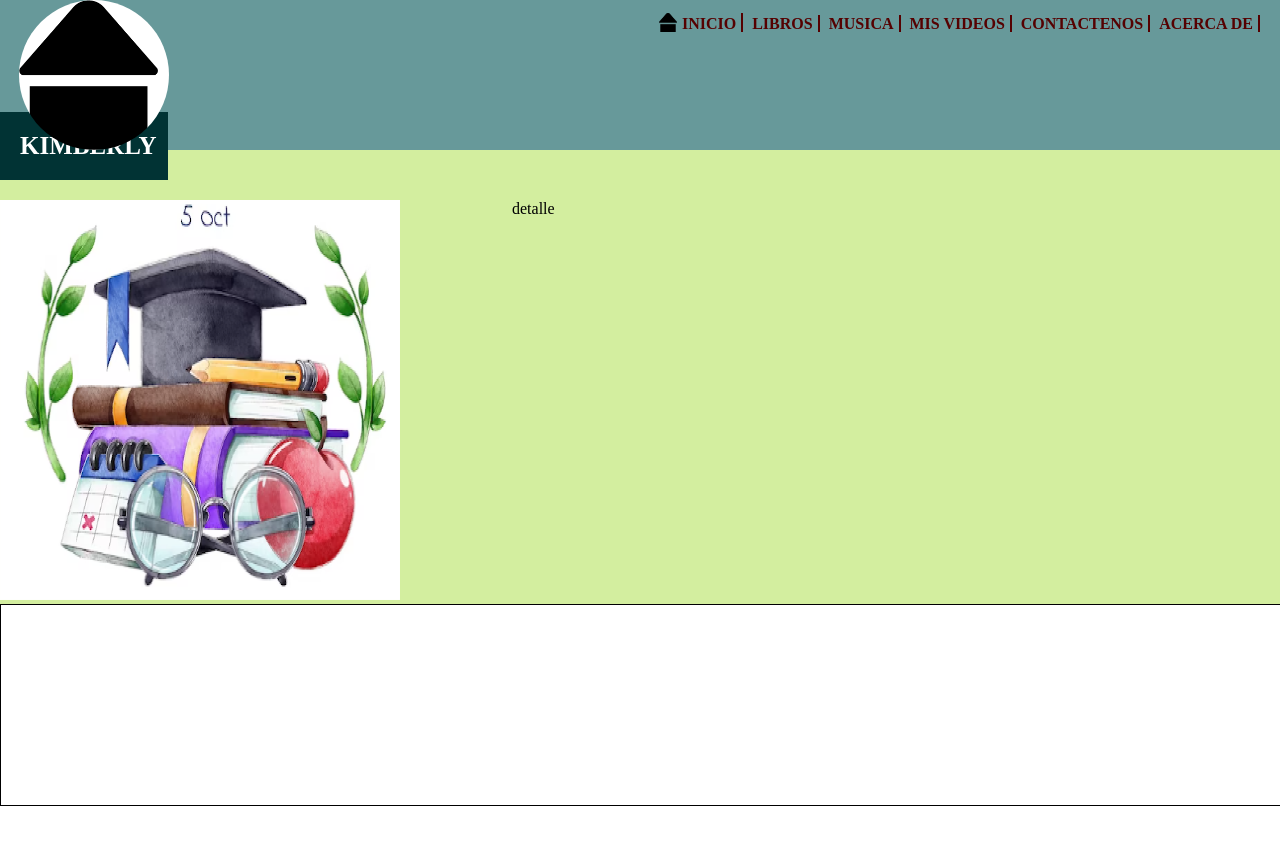
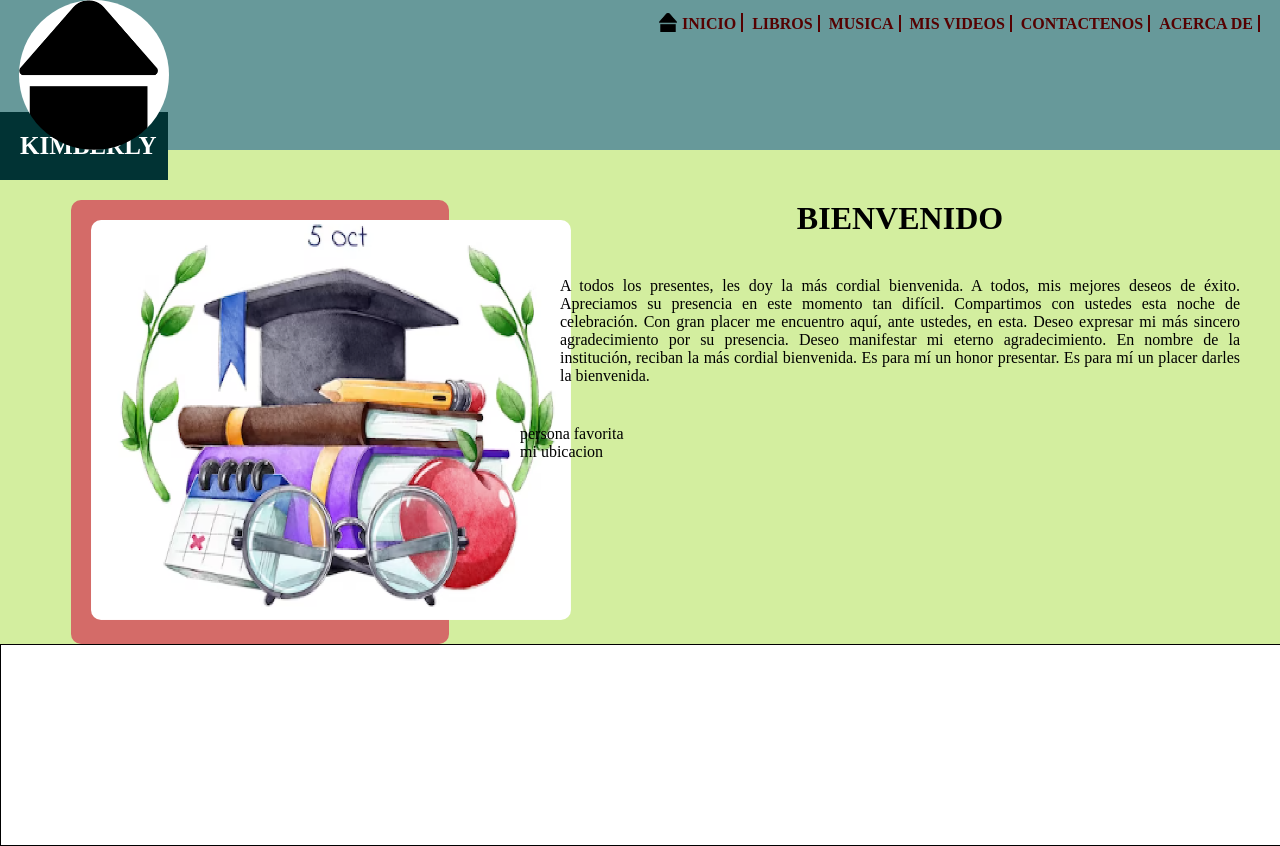
Before and after one commit to kim4000/mi-proyecto-1-2023, a plain HTML site: page index.html in a window 1280 px wide. Before the commit the page ends 806 px from the top, so only its background shows below. Drawn offline with Linux system fonts and the light colour scheme.

Commit message:
tercera wed

```diff
--- a/css/estilo.css
+++ b/css/estilo.css
@@ -79,3 +79,24 @@ top: 14%;
 #cuerpoDetalle{
     flex: 60%;
 }
+#borderImagen{
+    background-color: #D46B68;
+    padding: 20px;
+    text-align: center;
+    border-radius: 10px;
+    width: 65%;
+    margin: auto;
+}
+img{
+    border-radius: 10px;
+}
+h1{
+    text-align: center;
+    font-weight: bold;
+    text-transform: uppercase;
+}
+#datosDetalle{
+    text-align: justify;
+    padding: 40px;
+
+}
--- a/index.html
+++ b/index.html
@@ -28,10 +28,32 @@
 <div id="cuerpoContenido">
 <div id="cuerpoImagen">
     <div id="borderImagen">
-        <img src="/img/Recurso 1.png" height="400" width="400">
+        <img src="/img/Recurso 1.png" height="400" width="480">
     </div>
 </div>
-<div id="cuerpoDetalle">detalle</div>
+<div id="cuerpoDetalle">
+    <h1>Bienvenido</h1>
+    <div id="datosDetalle">
+        <p> A todos los presentes, les doy la más cordial bienvenida.
+            A todos, mis mejores deseos de éxito.
+            Apreciamos su presencia en este momento tan difícil.
+            Compartimos con ustedes esta noche de celebración.
+            Con gran placer me encuentro aquí, ante ustedes, en esta.
+            Deseo expresar mi más sincero agradecimiento por su presencia.
+            Deseo manifestar mi eterno agradecimiento.
+            En nombre de la institución, reciban la más cordial bienvenida.
+            Es para mí un honor presentar.
+            Es para mí un placer darles la bienvenida.</p>
+    </div>
+    <div id="botones">
+        <div id="botonFavorita">
+            persona favorita
+        </div>
+        <div id="botonUbicacion">
+            mi ubicacion
+        </div>
+    </div>
+</div>
 </div>
 <!-- aqui colocamos el pie de la wed-->
 <footer></footer>
```
